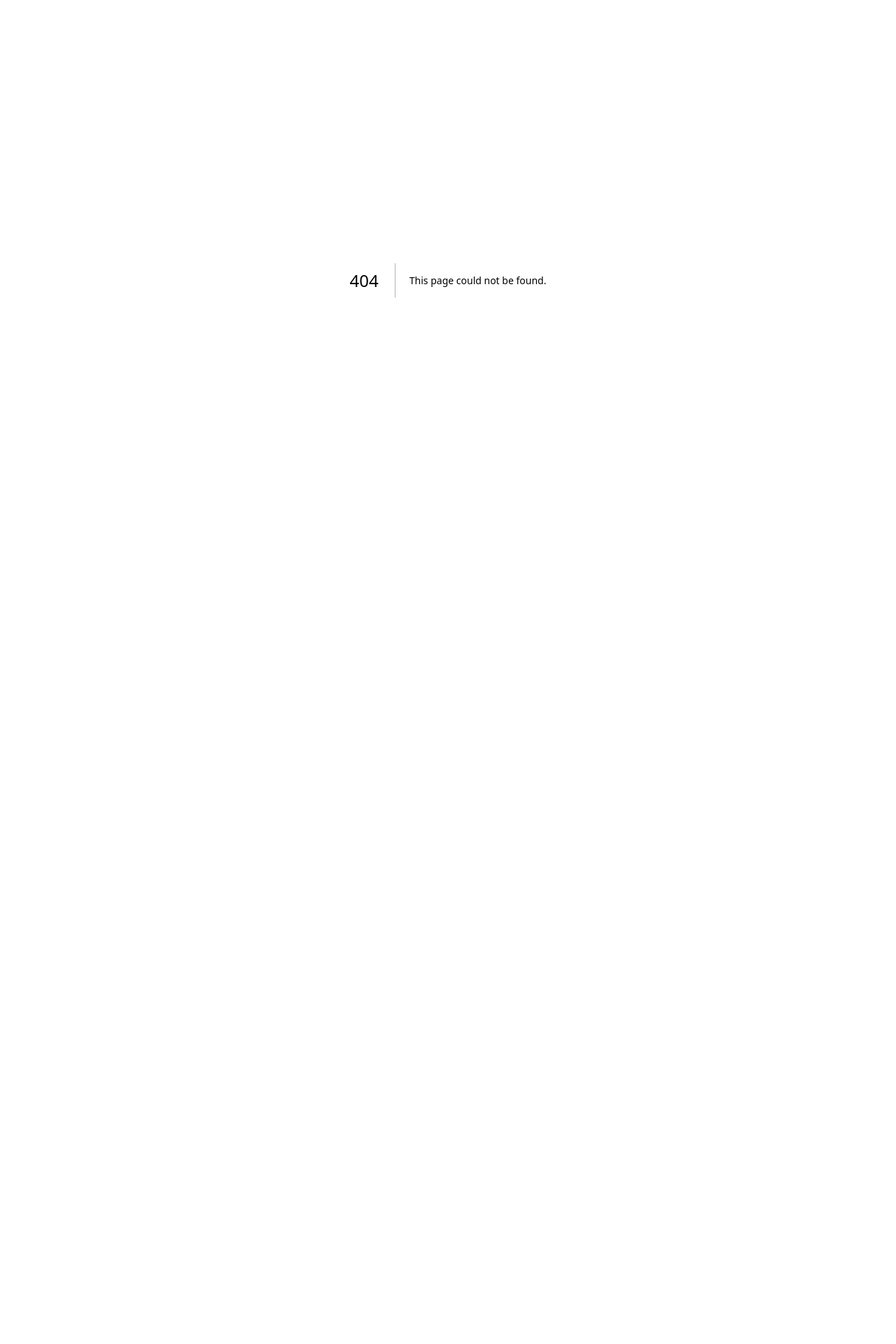
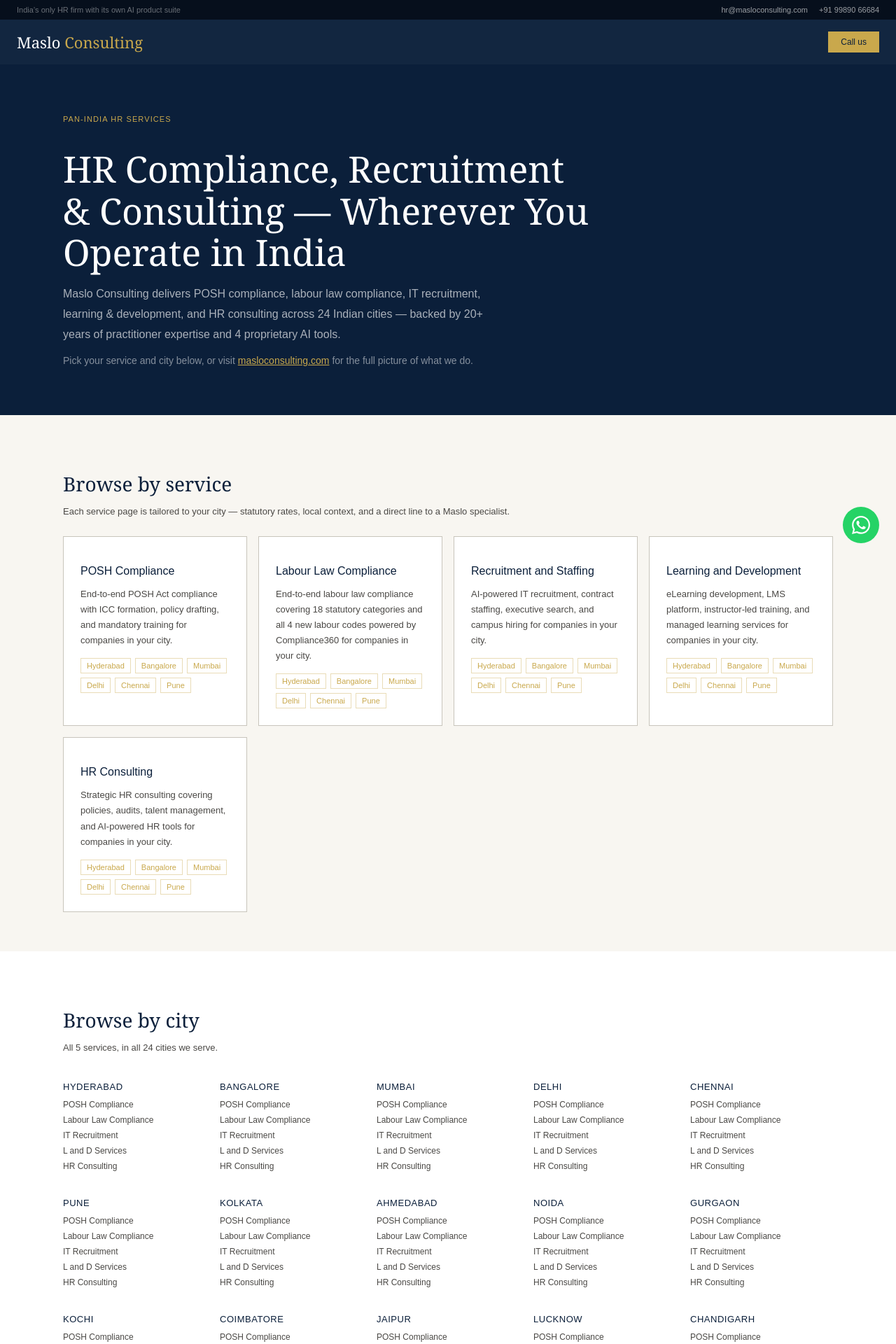
Before and after one commit to maslo-consulting/maslo-pagefactory, a Next.js app: page / in a window 1280 px wide. Before the commit this address had no page. Shown: the top 1920 px of the page at 70% size. Before the commit the page ends 800 px from the top, so only its background shows below. Built offline with nearby package versions, Linux system fonts and the light colour scheme.

Commit message:
Add homepage for pages.masloconsulting.com — directory of all 5 services x 24 cities, previously the root URL had no page at all

```diff
--- /dev/null
+++ b/app/page.js
@@ -0,0 +1,106 @@
+import { services, cities } from '../lib/data'
+import Link from 'next/link'
+
+export const metadata = {
+  title: 'HR Compliance, Recruitment & Consulting Services Across India | Maslo Consulting',
+  description: 'Maslo Consulting delivers POSH compliance, labour law compliance, IT recruitment, learning & development, and HR consulting in 24 cities across India — backed by 20+ years of practitioner expertise and 4 proprietary AI tools.',
+}
+
+const N = '#0B1F3A'
+const G = '#C9A84C'
+const W = '#ffffff'
+const O = '#F8F6F1'
+
+export default function Home() {
+  return (
+    <>
+      <div style={{background:'#060F1C',padding:'8px 24px',display:'flex',justifyContent:'space-between',flexWrap:'wrap',gap:'8px'}}>
+        <span style={{fontSize:'11px',color:'rgba(255,255,255,0.4)'}}>India&rsquo;s only HR firm with its own AI product suite</span>
+        <div style={{display:'flex',gap:'16px'}}>
+          <a href="mailto:hr@masloconsulting.com" style={{fontSize:'11px',color:'rgba(255,255,255,0.6)',textDecoration:'none'}}>hr@masloconsulting.com</a>
+          <a href="tel:+919989066684" style={{fontSize:'11px',color:'rgba(255,255,255,0.6)',textDecoration:'none'}}>+91 99890 66684</a>
+        </div>
+      </div>
+
+      <nav style={{background:'rgba(11,31,58,0.97)',padding:'0 24px',height:'64px',display:'flex',alignItems:'center',justifyContent:'space-between',position:'sticky',top:0,zIndex:100}}>
+        <a href="https://masloconsulting.com" style={{fontFamily:"Georgia,serif",fontSize:'22px',fontWeight:500,color:W,textDecoration:'none'}}>
+          Maslo <span style={{color:G}}>Consulting</span>
+        </a>
+        <a href="tel:+919989066684" style={{background:G,color:N,fontSize:'12px',fontWeight:500,padding:'8px 18px',textDecoration:'none'}}>Call us</a>
+      </nav>
+
+      <div style={{background:N,padding:'72px 24px 56px'}}>
+        <div style={{maxWidth:'1100px',margin:'0 auto'}}>
+          <div style={{fontSize:'11px',color:G,letterSpacing:'0.1em',marginBottom:'12px',textTransform:'uppercase'}}>Pan-India HR Services</div>
+          <h1 style={{fontFamily:"Georgia,serif",fontSize:'clamp(28px,5vw,52px)',fontWeight:500,color:W,lineHeight:1.15,marginBottom:'16px',maxWidth:'760px'}}>
+            HR Compliance, Recruitment &amp; Consulting — Wherever You Operate in India
+          </h1>
+          <p style={{fontSize:'16px',color:'rgba(255,255,255,0.65)',lineHeight:1.8,maxWidth:'620px',marginBottom:'8px'}}>
+            Maslo Consulting delivers POSH compliance, labour law compliance, IT recruitment, learning &amp; development, and HR consulting across 24 Indian cities — backed by 20+ years of practitioner expertise and 4 proprietary AI tools.
+          </p>
+          <p style={{fontSize:'14px',color:'rgba(255,255,255,0.5)'}}>
+            Pick your service and city below, or visit <a href="https://masloconsulting.com" style={{color:G}}>masloconsulting.com</a> for the full picture of what we do.
+          </p>
+        </div>
+      </div>
+
+      <div style={{background:O,padding:'56px 24px'}}>
+        <div style={{maxWidth:'1100px',margin:'0 auto'}}>
+          <h2 style={{fontFamily:"Georgia,serif",fontSize:'28px',fontWeight:500,color:N,marginBottom:'8px'}}>Browse by service</h2>
+          <p style={{fontSize:'13px',color:'#4A4845',marginBottom:'28px'}}>Each service page is tailored to your city — statutory rates, local context, and a direct line to a Maslo specialist.</p>
+          <div style={{display:'grid',gridTemplateColumns:'repeat(auto-fit,minmax(260px,1fr))',gap:'16px'}}>
+            {services.map(service => (
+              <div key={service.slug} style={{background:W,border:'0.5px solid #C8C5BC',padding:'24px'}}>
+                <h3 style={{fontSize:'16px',fontWeight:500,color:N,marginBottom:'10px'}}>{service.name}</h3>
+                <p style={{fontSize:'13px',color:'#4A4845',lineHeight:1.7,marginBottom:'14px'}}>{service.description} your city.</p>
+                <div style={{display:'flex',flexWrap:'wrap',gap:'6px'}}>
+                  {cities.slice(0,6).map(city => (
+                    <Link key={city.slug} href={`/${service.slug}/${city.slug}`} style={{fontSize:'11px',color:G,textDecoration:'none',border:'0.5px solid rgba(201,168,76,0.4)',padding:'4px 8px'}}>{city.name}</Link>
+                  ))}
+                </div>
+              </div>
+            ))}
+          </div>
+        </div>
+      </div>
+
+      <div style={{background:W,padding:'56px 24px'}}>
+        <div style={{maxWidth:'1100px',margin:'0 auto'}}>
+          <h2 style={{fontFamily:"Georgia,serif",fontSize:'28px',fontWeight:500,color:N,marginBottom:'8px'}}>Browse by city</h2>
+          <p style={{fontSize:'13px',color:'#4A4845',marginBottom:'28px'}}>All 5 services, in all 24 cities we serve.</p>
+          <div style={{display:'grid',gridTemplateColumns:'repeat(auto-fit,minmax(200px,1fr))',gap:'20px'}}>
+            {cities.map(city => (
+              <div key={city.slug}>
+                <h3 style={{fontSize:'13px',fontWeight:500,color:N,marginBottom:'8px',textTransform:'uppercase',letterSpacing:'0.04em'}}>{city.name}</h3>
+                {services.map(service => (
+                  <div key={service.slug} style={{marginBottom:'4px'}}>
+                    <Link href={`/${service.slug}/${city.slug}`} style={{fontSize:'12px',color:'#4A4845',textDecoration:'none'}}>{service.shortName}</Link>
+                  </div>
+                ))}
+              </div>
+            ))}
+          </div>
+        </div>
+      </div>
+
+      <div id="contact" style={{background:N,padding:'64px 24px'}}>
+        <div style={{maxWidth:'700px',margin:'0 auto',textAlign:'center'}}>
+          <h2 style={{fontFamily:"Georgia,serif",fontSize:'34px',fontWeight:500,color:W,marginBottom:'16px'}}>Talk to a Maslo specialist</h2>
+          <p style={{fontSize:'14px',color:'rgba(255,255,255,0.6)',marginBottom:'32px'}}>We respond within 2 business hours, wherever you're based.</p>
+          <a href="tel:+919989066684" style={{background:G,color:N,fontSize:'14px',fontWeight:500,padding:'13px 28px',textDecoration:'none',marginRight:'12px'}}>Call +91 99890 66684</a>
+          <a href="https://masloconsulting.com" style={{color:W,fontSize:'14px',padding:'13px 28px',textDecoration:'none',border:'0.5px solid rgba(255,255,255,0.25)'}}>Visit masloconsulting.com</a>
+        </div>
+      </div>
+
+      <footer style={{background:'#060F1C',padding:'24px',display:'flex',justifyContent:'space-between',flexWrap:'wrap',gap:'12px'}}>
+        <span style={{fontFamily:"Georgia,serif",fontSize:'18px',color:W}}>Maslo <span style={{color:G}}>Consulting</span></span>
+        <span style={{fontSize:'11px',color:'rgba(255,255,255,0.35)'}}>2026 Maslo Consulting Pvt Ltd</span>
+        <a href="https://masloconsulting.com" style={{fontSize:'12px',color:'rgba(255,255,255,0.5)',textDecoration:'none'}}>masloconsulting.com</a>
+      </footer>
+
+      <a href="https://wa.me/919989066684" target="_blank" style={{position:'fixed',bottom:'24px',right:'24px',width:'52px',height:'52px',background:'#25D366',borderRadius:'50%',display:'flex',alignItems:'center',justifyContent:'center',zIndex:999,textDecoration:'none'}}>
+        <svg viewBox="0 0 24 24" width="26" height="26" fill="#fff"><path d="M17.472 14.382c-.297-.149-1.758-.867-2.03-.967-.273-.099-.471-.148-.67.15-.197.297-.767.966-.94 1.164-.173.199-.347.223-.644.075-.297-.15-1.255-.463-2.39-1.475-.883-.788-1.48-1.761-1.653-2.059-.173-.297-.018-.458.13-.606.134-.133.298-.347.446-.52.149-.174.198-.298.298-.497.099-.198.05-.371-.025-.52-.075-.149-.669-1.612-.916-2.207-.242-.579-.487-.5-.669-.51-.173-.008-.371-.01-.57-.01-.198 0-.52.074-.792.372-.272.297-1.04 1.016-1.04 2.479 0 1.462 1.065 2.875 1.213 3.074.149.198 2.096 3.2 5.077 4.487.709.306 1.262.489 1.694.625.712.227 1.36.195 1.871.118.571-.085 1.758-.719 2.006-1.413.248-.694.248-1.289.173-1.413-.074-.124-.272-.198-.57-.347m-5.421 7.403h-.004a9.87 9.87 0 01-5.031-1.378l-.361-.214-3.741.982.998-3.648-.235-.374a9.86 9.86 0 01-1.51-5.26c.001-5.45 4.436-9.884 9.888-9.884 2.64 0 5.122 1.03 6.988 2.898a9.825 9.825 0 012.893 6.994c-.003 5.45-4.437 9.884-9.885 9.884m8.413-18.297A11.815 11.815 0 0012.05 0C5.495 0 .16 5.335.157 11.892c0 2.096.547 4.142 1.588 5.945L.057 24l6.305-1.654a11.882 11.882 0 005.683 1.448h.005c6.554 0 11.89-5.335 11.893-11.893a11.821 11.821 0 00-3.48-8.413z"/></svg>
+      </a>
+    </>
+  )
+}
```
